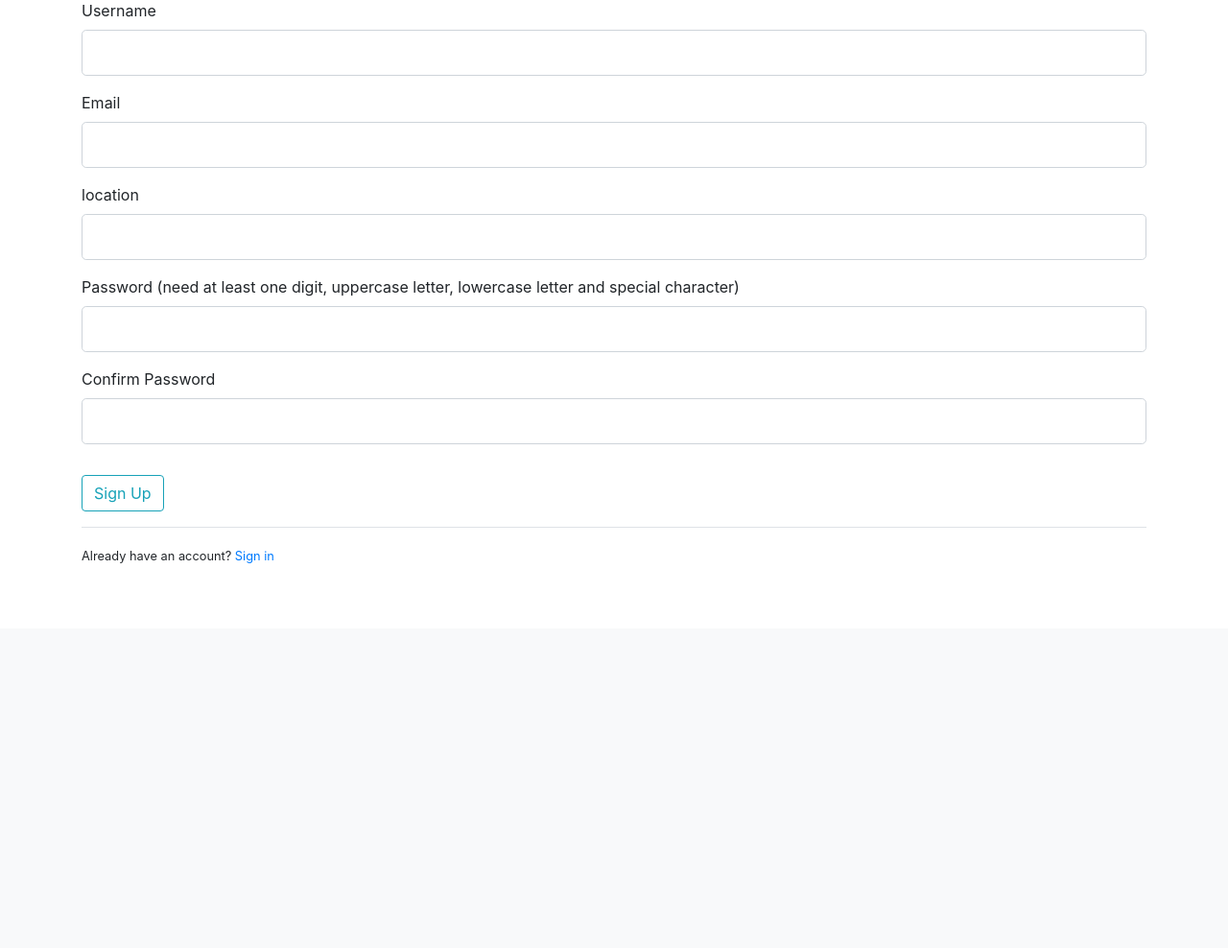
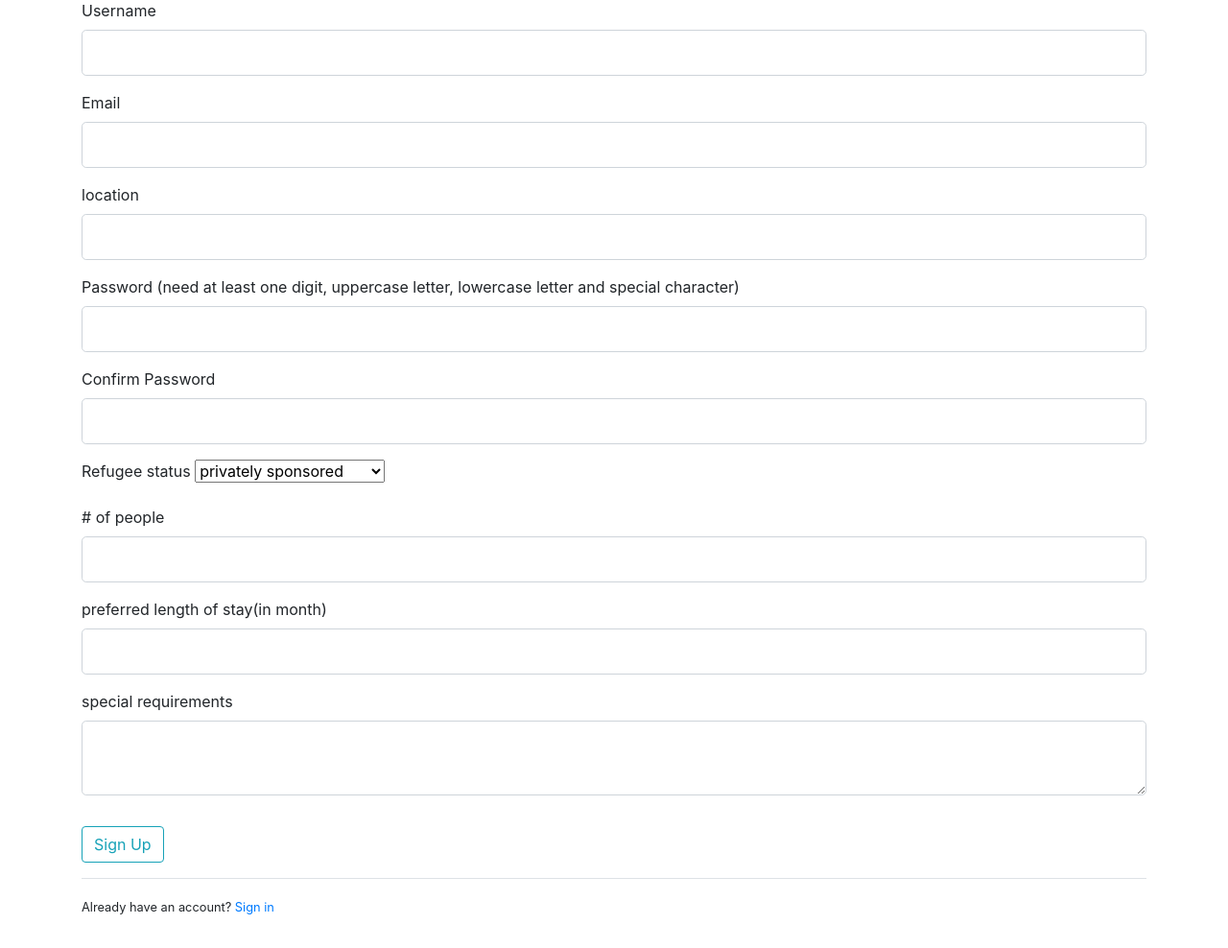
Before and after one commit to csc301-winter-2021/team-project-13-techfugees-toronto, a Flask app: page /register/tenant in a window 1280 px wide. Shown: the part 145-1133 px from the top of the page at 96% size. Before the commit the page ends 732 px from the top, so only its background shows below. Run offline with Flask 2, Linux system fonts and the light colour scheme; some libraries are stand-ins or nearby versions.

Commit message:
add fields for tenant

```diff
--- a/techfugees-app/techfugees/models.py
+++ b/techfugees-app/techfugees/models.py
@@ -52,6 +52,10 @@ class Tenant(User):
     __tablename__ = 'tenant'
     id = db.Column(db.Integer, db.ForeignKey('user.id'), primary_key=True)
     sponsor_name = db.Column(db.String(20), default="none")
+    preferred_location = db.Column(db.String(50), default="none")
+    num_of_people = db.Column(db.Integer, default="none")
+    length_of_stay = db.Column(db.Integer, default="none")
+    special_requirements = db.Column(db.String(120), default="none")
     checker = db.Column(db.String(20), default="tenant")
     wish_list = db.Column(db.String(200), default='')
     __mapper_args__ = {
--- a/techfugees-app/techfugees/templates/profile/tenant-profile.html
+++ b/techfugees-app/techfugees/templates/profile/tenant-profile.html
@@ -2,6 +2,9 @@
 
 {% block user_type %}
     {% if user.sponsor_name != "none" %}
-        <p>Sponsored by {{ user.sponsor_name }}</p>
+        <p>Sponsored: {{ user.sponsor_name }}</p>
+        <p>Find a house for {{ user.num_of_people }} people</p>
+        <p>preferred length of stay {{ user.length_of_stay }} month</p>
+        <p>Special Requirements: {{ user.special_requirements }}</p>
     {% endif %}
 {% endblock %}
--- a/techfugees-app/techfugees/templates/register/tenant-register.html
+++ b/techfugees-app/techfugees/templates/register/tenant-register.html
@@ -2,4 +2,69 @@
 
 
 {% block type_specifics %}
+
+    <div class=form-group>
+        {{ form.sponsor_name.label(class="form-control-label") }}
+
+        {% if form.sponsor_name.errors %}
+        {{ form.sponsor_name(class="form-control form-control-lg is-invalid") }}
+        <div class="invalid-feedback">
+            {% for error in form.sponsor_name.errors %}
+            <span>{{ error }}</span>
+            {% endfor %}
+        </div>
+        {% else %}
+        <select name='sponsor_name'>
+            <option value="privately sponsored">privately sponsored</option>
+            <option value="government sponsored">government sponsored</option>
+            <option value="asylum">asylum</option>
+        </select>
+        {% endif %}
+    </div>
+
+    <div class=form-group>
+        {{ form.num_of_people.label(class="form-control-label") }}
+
+        {% if form.num_of_people.errors %}
+        {{ form.num_of_people(class="form-control form-control-lg is-invalid") }}
+        <div class="invalid-feedback">
+            {% for error in form.num_of_people.errors %}
+            <span>{{ error }}</span>
+            {% endfor %}
+        </div>
+        {% else %}
+        {{ form.num_of_people(class="form-control form-control-lg") }}
+        {% endif %}
+    </div>
+
+    <div class=form-group>
+        {{ form.length_of_stay.label(class="form-control-label") }}
+
+        {% if form.length_of_stay.errors %}
+        {{ form.length_of_stay(class="form-control form-control-lg is-invalid") }}
+        <div class="invalid-feedback">
+            {% for error in form.length_of_stay.errors %}
+            <span>{{ error }}</span>
+            {% endfor %}
+        </div>
+        {% else %}
+        {{ form.length_of_stay(class="form-control form-control-lg") }}
+        {% endif %}
+    </div>
+
+    <div class=form-group>
+        {{ form.special_requirements.label(class="form-control-label") }}
+
+        {% if form.special_requirements.errors %}
+        {{ form.special_requirements(class="form-control form-control-lg is-invalid") }}
+        <div class="invalid-feedback">
+            {% for error in form.special_requirements.errors %}
+            <span>{{ error }}</span>
+            {% endfor %}
+        </div>
+        {% else %}
+        {{ form.special_requirements(class="form-control form-control-lg") }}
+        {% endif %}
+    </div>
+
 {% endblock type_specifics %}
--- a/techfugees-app/techfugees/users/forms.py
+++ b/techfugees-app/techfugees/users/forms.py
@@ -1,6 +1,6 @@
 from flask_wtf import FlaskForm
 from flask_wtf.file import FileField, FileAllowed
-from wtforms import StringField, PasswordField, SubmitField, BooleanField, TextAreaField
+from wtforms import StringField, PasswordField, SubmitField, BooleanField, TextAreaField, IntegerField
 from wtforms.validators import DataRequired, Length, Email, EqualTo, ValidationError
 from flask_login import current_user
 from techfugees.models import User, Landlord, Tenant
@@ -98,6 +98,47 @@ class LandlordRegistrationForm(FlaskForm):
         if not data.isdigit():
             raise ValidationError('Only digits allowed.')
 
+class TenantRegistrationForm(FlaskForm):
+    username = StringField('Username',validators=[DataRequired(), Length(min=2, max=20)])
+    email = StringField('Email',validators=[DataRequired(), Email()])
+    location = StringField('location')
+    password = PasswordField('Password (need at least one digit, uppercase letter, lowercase letter and special character)', validators=[DataRequired()])
+    confirm_password = PasswordField('Confirm Password', validators=[DataRequired(), EqualTo('password')])
+    sponsor_name = StringField('Refugee status', validators=[DataRequired()])
+    num_of_people = IntegerField('# of people', validators=[DataRequired()])
+    length_of_stay = IntegerField('preferred length of stay(in month)', validators=[DataRequired()])
+    special_requirements = TextAreaField('special requirements')
+    submit = SubmitField('Sign Up')
+
+    def validate_username(self, username):
+        data = username.data
+        user = User.query.filter_by(username=data).first() #none if no user
+        if user is not None:
+            raise ValidationError('That username is taken. Please choose a different one.')
+
+    def validate_email(self, email):
+        data = email.data
+        user = User.query.filter_by(email=data).first() #none if not taken
+        if user is not None:
+            raise ValidationError('That email is taken. Please choose a different one.')
+        if not check_email(data):
+            raise ValidationError('Wrong format, email needs to be in xxx@xxx.com or xxx@xxx.ca format.')
+
+    def validate_password(self, password):
+        data = password.data
+        if len(data) < 8:
+            raise ValidationError('Minimum length of password is 8.')
+        if len(data.strip()) != len(data):
+            raise ValidationError('No space at the start or end please.')
+        if re.search(r"\d", data) is None:
+            raise ValidationError('Need at least one digit.')
+        if re.search(r"[A-Z]", data) is None:
+            raise ValidationError('Need at least one uppercase letter.')
+        if re.search(r"[a-z]", data) is None:
+            raise ValidationError('Need at least one lowercase letter.')
+        if re.search(r"\W", data) is None:
+            raise ValidationError('Need at least one special character. (!@#$...)')
+
 
 class LoginForm(FlaskForm):
     email = StringField('Email', validators=[DataRequired(), Email()])
@@ -109,6 +150,10 @@ class UpdateTenant(FlaskForm):
     username = StringField('Username',validators=[DataRequired(), Length(min=2, max=20)])
     email = StringField('Email',validators=[DataRequired(), Email()])
     location = StringField('location')
+    sponsor_name = StringField('Refugee status', validators=[DataRequired()])
+    num_of_people = IntegerField('# of people', validators=[DataRequired()])
+    length_of_stay = IntegerField('preferred length of stay(in month)', validators=[DataRequired()])
+    special_requirements = TextAreaField('special requirements')
     submit = SubmitField('Update')
 
     def validate_username(self, username):
--- a/techfugees-app/techfugees/users/routes.py
+++ b/techfugees-app/techfugees/users/routes.py
@@ -2,7 +2,7 @@ from flask import render_template, url_for, flash, redirect, request, Blueprint,
 from flask_login import login_user, current_user, logout_user, login_required
 from techfugees import db, bcrypt
 from techfugees.models import User, Post, Tenant, Landlord
-from techfugees.users.forms import RegistrationForm, LoginForm, UpdateLandlord, UpdateTenant, LandlordRegistrationForm
+from techfugees.users.forms import RegistrationForm, LoginForm, UpdateLandlord, UpdateTenant, LandlordRegistrationForm, TenantRegistrationForm
 
 
 users = Blueprint('users', __name__)
@@ -11,7 +11,7 @@ users = Blueprint('users', __name__)
 def tenant_register():
     if current_user.is_authenticated:
         return redirect(url_for('main.index'))
-    form = RegistrationForm()
+    form = TenantRegistrationForm()
     if form.validate_on_submit():
         #password hashing to lessen impact of man in the middle attacks
         hashed_password = bcrypt.generate_password_hash(form.password.data).decode('utf-8')
@@ -19,7 +19,11 @@ def tenant_register():
             username=form.username.data,
             email=form.email.data,
             location=form.location.data,
-            password=hashed_password
+            password=hashed_password,
+            sponsor_name = form.sponsor_name.data,
+            num_of_people = form.num_of_people.data,
+            length_of_stay = form.length_of_stay.data,
+            special_requirements = form.special_requirements.data
         )
         db.session.add(user)
         db.session.commit()
@@ -93,6 +97,12 @@ def account():
             current_user.no_cosigner = form.no_cosigner.data
             current_user.credit_check = form.credit_check.data
             current_user.first_last = form.first_last.data
+        else:
+            current_user.sponsor_name = form.sponsor_name.data
+            current_user.num_of_people = form.num_of_people.data
+            current_user.length_of_stay = form.length_of_stay.data
+            current_user.special_requirements = form.special_requirements.data
+
         db.session.commit()
         flash('Account Updated!', 'success') #second param is for bootstrap class
         return redirect(url_for('users.account'))
@@ -109,6 +119,11 @@ def account():
                 form.credit_check.data = 1
             if current_user.first_last:
                 form.first_last.data = 1
+        else:
+            form.sponsor_name.data = current_user.sponsor_name
+            form.num_of_people.data = current_user.num_of_people
+            form.length_of_stay.data = current_user.length_of_stay
+            form.special_requirements.data = current_user.special_requirements
 
     if current_user.checker == "landlord":
         return render_template('account/landlord-account.html', title='Account', form=form)
```
Also changed, not shown: techfugees-app/techfugees/templates/account/tenant-account.html (+67 -1 lines).
